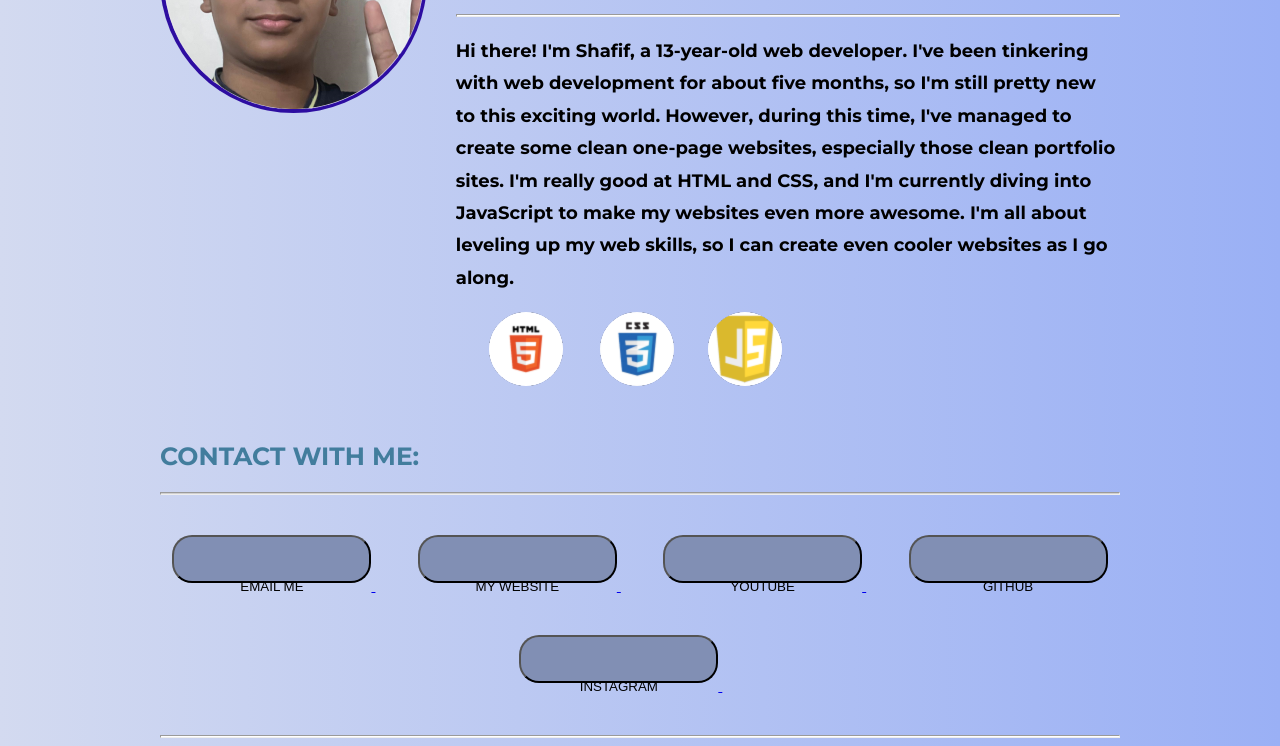
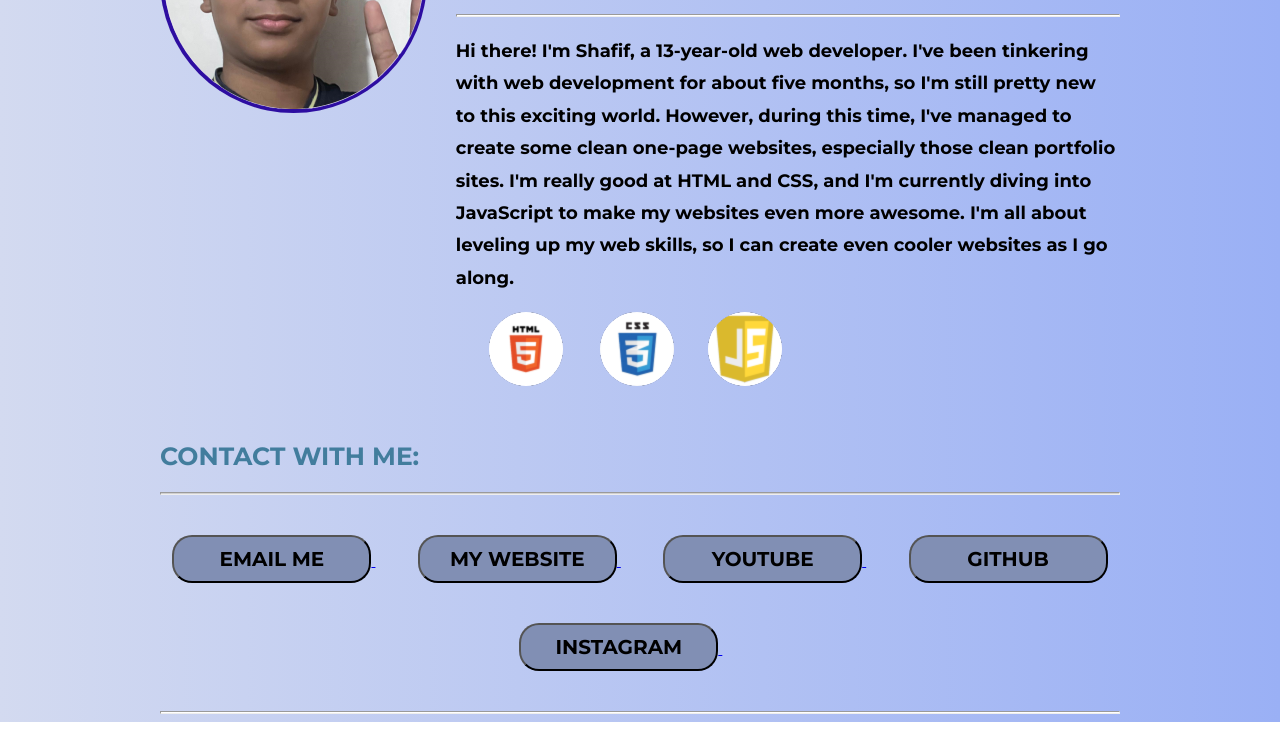
Before and after one commit to Shafif090/PortfolioSite, a plain HTML site: page index.html in a window 1280 px wide. Shown: the part 258-1004 px from the top of the page. After the commit the page ends 980 px from the top, so only its background shows below. Drawn offline with Linux system fonts and the light colour scheme.

Commit message:
style.css

```diff
--- a/AboutPageAssets/styles/style.css
+++ b/AboutPageAssets/styles/style.css
@@ -144,8 +144,6 @@ header .profileHeader p {
 	background-color: #818FB4;
   display: inline-block;
   text-align: center;
-  margin-top: 0px;
-  padding-top: 3%;
   cursor: pointer;
   border-radius: 20px;
 }
@@ -155,11 +153,21 @@ header .profileHeader p {
 .externalResourcesNav .externalResources a {
 	font-family: 'Montserrat', sans-serif;
 	color: black;
+	text-align: center;
 	font-size: 20px;
 	font-weight: 400;
 	line-height: 18px;
 	text-decoration: none;
 }
+	.ButtonP {
+		font-family: 'Montserrat', sans-serif;
+		color: black;
+		text-align: center;
+		font-size: 20px;
+		line-height: 1;
+		margin: 0;
+	}
+
 .stretch {
 	content: '';
 	display: inline-block;
```
